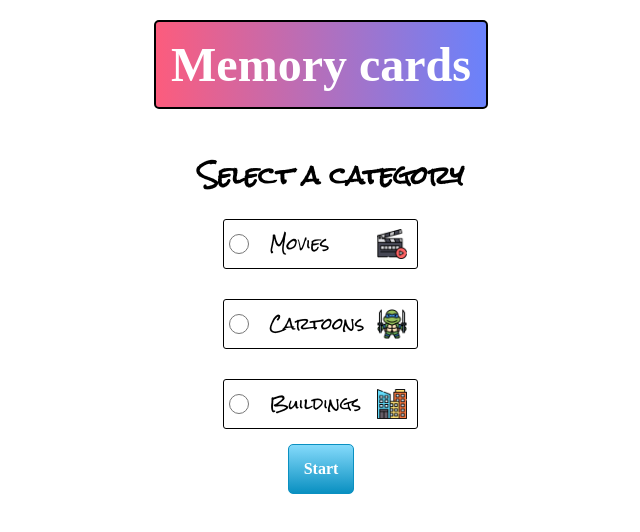
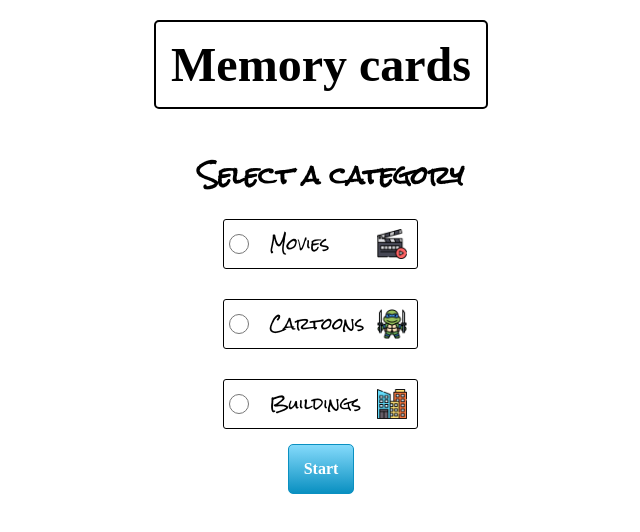
Before and after one commit to krommmm/jeu_memoryCards, a website: page index.html in a window 1280 px wide. Shown: the whole page, without its empty margins (319-959 px from the left). Drawn offline with Linux system fonts and the light colour scheme; a web font is replaced by a local one.

Commit message:
ajout all

```diff
--- a/CSS/styles.css
+++ b/CSS/styles.css
@@ -128,7 +128,7 @@ h1 {
 	border: 2px solid black;
 	padding: 15px;
 	border-radius: 5px;
-	background: linear-gradient(to right, #fc5c7d, #6a82fb);
+	color:black;
 }
 
 h2 {
```
